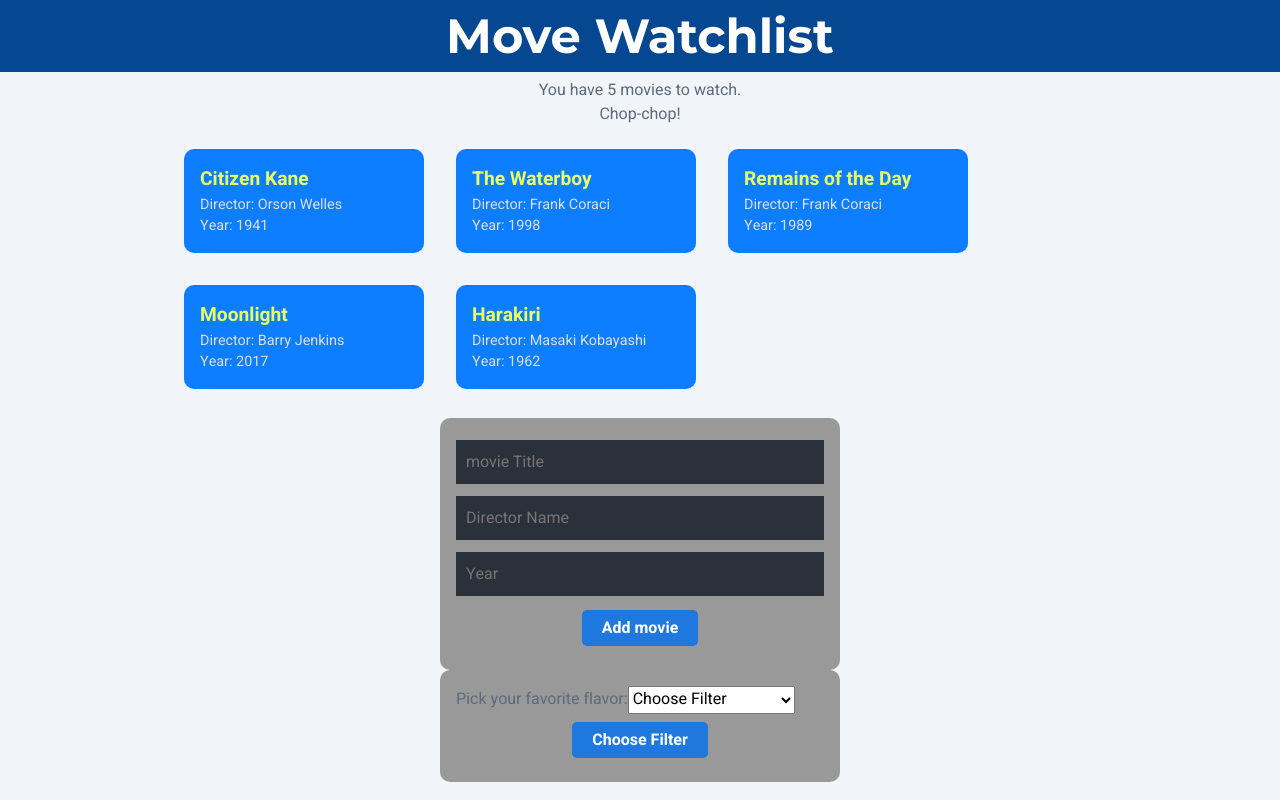
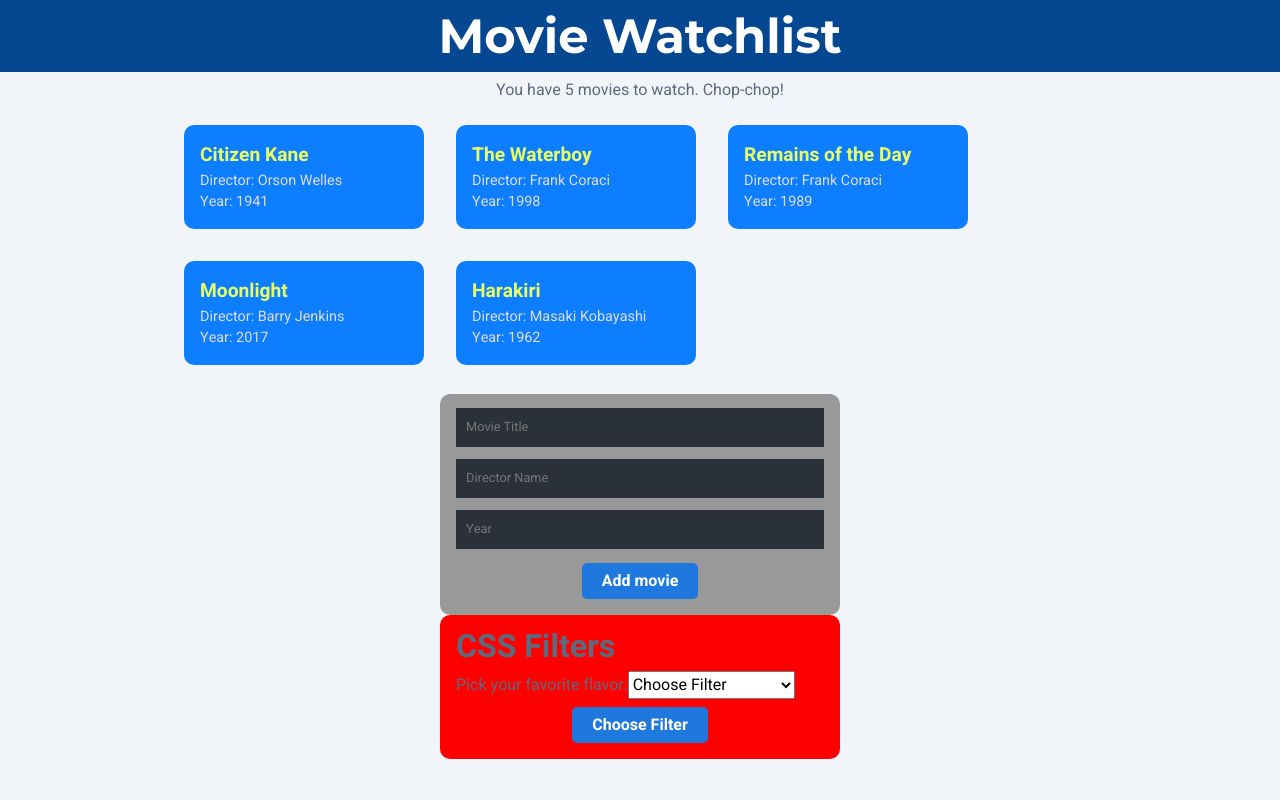
Before and after one commit to gmcln-rct/CSS-Filters-and-React-Hooks, a React (Create React App) app: page / in a window 1280 px wide. Built offline with nearby package versions, Linux system fonts and the light colour scheme.

Commit message:
Restyle movie form

```diff
--- a/src/components/MovieList.js
+++ b/src/components/MovieList.js
@@ -11,7 +11,7 @@ const MovieList = () => {
 
   return Movies.length ? (
     <div className="movie-list" style={{ filter: filterTheme }}>
-      <div className="subheader"><p>You have {Movies.length} {movieVar} to watch. <br /> Chop-chop!</p></div>
+      <div className="subheader"><p>You have {Movies.length} {movieVar} to watch. Chop-chop!</p></div>
       <ul>
         {Movies.map(movie => {
           return ( <MovieDetails movie={movie} key={movie.id} /> );
--- a/src/components/Navbar.js
+++ b/src/components/Navbar.js
@@ -7,7 +7,7 @@ const Navbar = () => {
   const { filterTheme } = useContext(ThemeContext);
   return (
     <div className="navbar" style={{ filter: filterTheme }}>
-      <h1>Move Watchlist</h1>
+      <h1>Movie Watchlist</h1>
     </div>
   );
 }
--- a/src/components/NewMovieForm.js
+++ b/src/components/NewMovieForm.js
@@ -20,10 +20,10 @@ const NewMovieForm = () => {
     };
 
   return (
-    <form onSubmit={handleSubmit} style={{ filter: filterTheme }}>
+    <form className='movie-form' onSubmit={handleSubmit} style={{ filter: filterTheme }}>
       <input
         type="text"
-        placeholder="movie Title"
+        placeholder="Movie Title"
         value={title}
         onChange={e => setTitle(e.target.value)}
       />
--- a/src/components/ThemeSelect.js
+++ b/src/components/ThemeSelect.js
@@ -20,6 +20,7 @@ const ThemeSelect = () => {
     return (
       <div className="theme-form">
         <form onSubmit={handleSubmit}>
+          <h1>CSS Filters</h1>
           <label>
             Pick your favorite flavor:
             <select value={filterTheme} onChange={handleChange}>
--- a/src/index.css
+++ b/src/index.css
@@ -28,8 +28,8 @@ body {
 
 }
 
-.themed-app {
-  filter: grayscale(100%);
+.theme-form form {
+  background: red;
 }
 
 .navbar{
@@ -126,23 +126,27 @@ body {
 }
 
 /* Form */
+form.movie-form {
+
+  font-size: 0.8rem;
+  background: #999;
+}
 
 form{
   width: 40%;
   max-width: 400px;
   margin: 0 auto;
-  padding: 1rem;
+  padding: 0.5rem 1rem;
 
   border-radius: 10px;
 
   font-family: 'Heebo', sans-serif;
-  font-size: 1rem;
 
-  background: #999;
+
 }
 
 input {
-    font-size: 1rem;
+
     color: #fff;
     background: #2b313a;
     border: 0;
```
